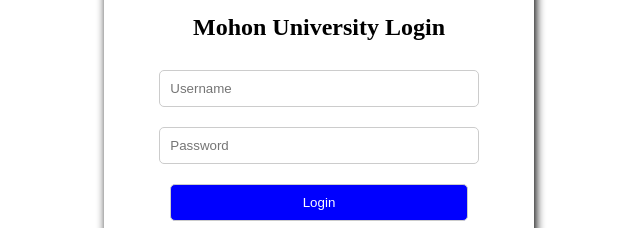
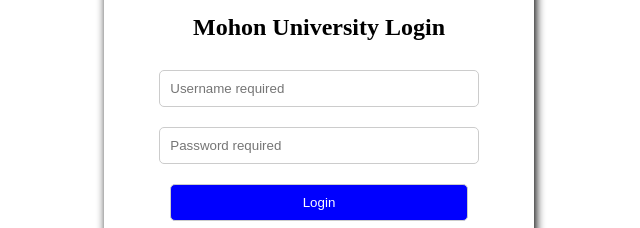
Before and after one commit to darkearl24/darkearl24.github.io, a plain HTML site: page loginpage.html in a window 1280 px wide. Shown: the part 230-458 px from the top of the page, 321-961 px from the left. Drawn offline with Linux system fonts and the light colour scheme.

Commit message:
Update loginpage.html

```diff
--- a/loginpage.html
+++ b/loginpage.html
@@ -76,8 +76,8 @@ a:hover{
 <body>
     <div class="container">
         <h2>Mohon University Login</h2>
-        <input type="email" placeholder="Username">
-        <input type="password" placeholder="Password">
+        <input type="email" placeholder="Username required">
+        <input type="password" placeholder="Password required">
         <input type="button" class="btn" value="Login">
         <p class="p1">or</p>
         <button class="btn2">
```
